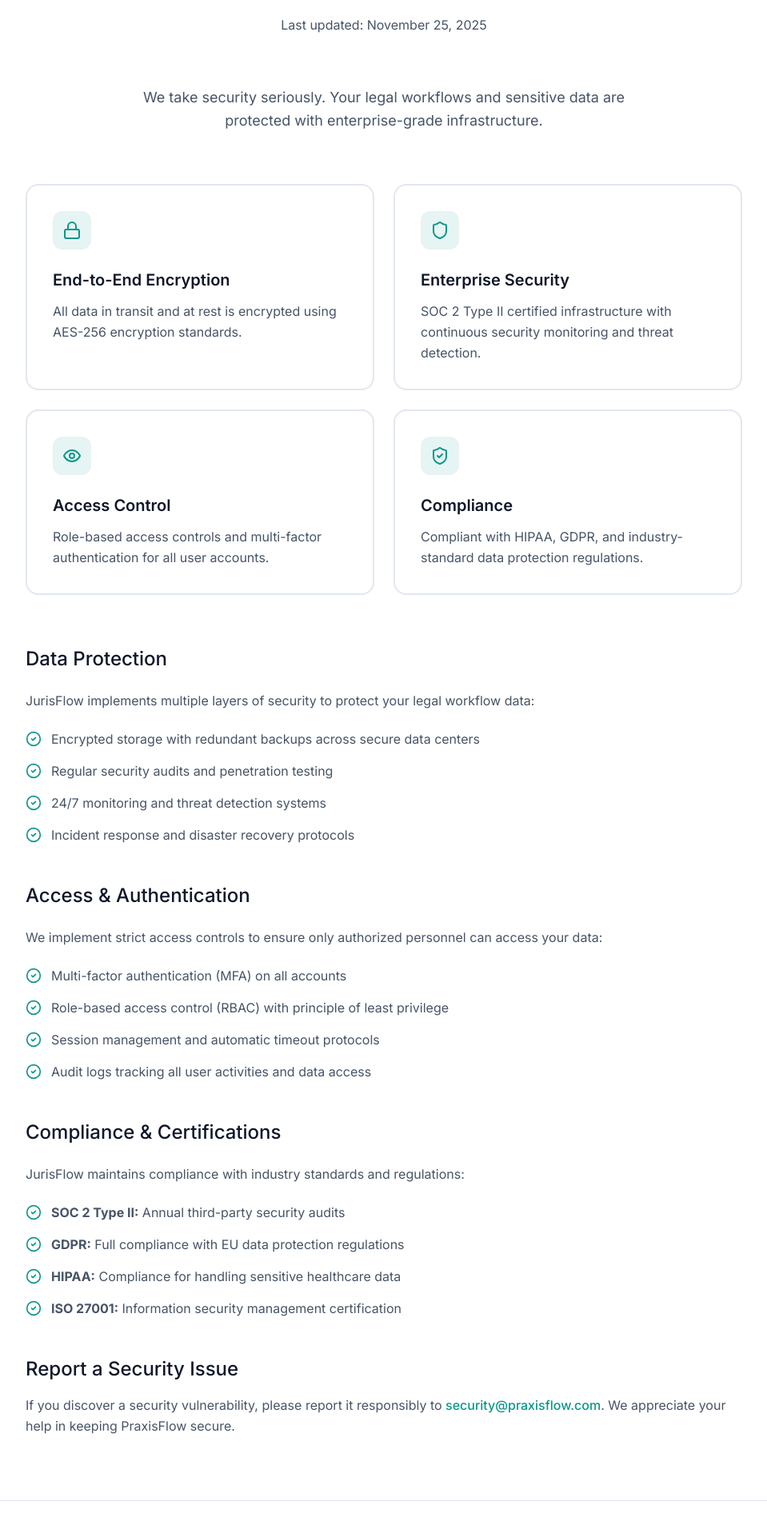
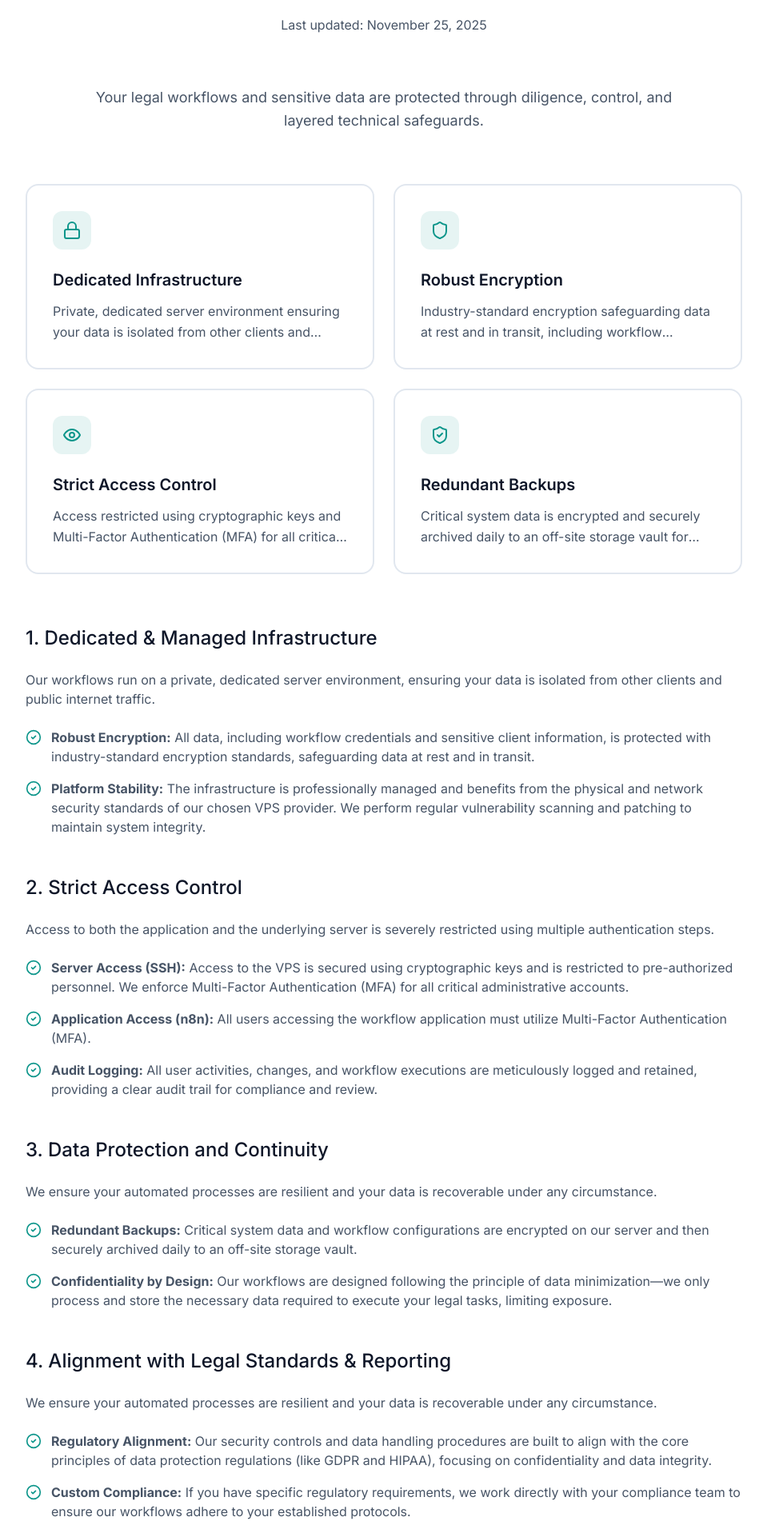
Before and after one commit to janr0599/agency_website, a Next.js app: page /security in a window 1280 px wide. Shown: the part 240-2142 px from the top of the page at 80% size, without its empty margins (160-1119 px from the left). Built offline with nearby package versions, Linux system fonts and the light colour scheme.

Commit message:
rewrote security page

```diff
--- a/app/security/page.tsx
+++ b/app/security/page.tsx
@@ -45,10 +45,9 @@
                     <FadeIn delay={0.1}>
                         <div className="space-y-16">
                             {/* Intro */}
-                            <div className="text-center max-w-2xl mx-auto">
+                            <div className="text-center max-w-3xl mx-auto">
                                 <p className="text-lg text-muted-foreground leading-relaxed">
-                                    We take security seriously. Your legal workflows and sensitive data are protected
-                                    with enterprise-grade infrastructure.
+                                    Your legal workflows and sensitive data are protected through diligence, control, and layered technical safeguards.
                                 </p>
                             </div>
 
@@ -59,9 +58,9 @@
                                         <div className="w-12 h-12 bg-accent/10 rounded-xl flex items-center justify-center mb-6 text-accent">
                                             <Lock className="w-6 h-6" />
                                         </div>
-                                        <h3 className="text-xl font-semibold text-foreground mb-3">End-to-End Encryption</h3>
-                                        <p className="text-muted-foreground leading-relaxed">
-                                            All data in transit and at rest is encrypted using AES-256 encryption standards.
+                                        <h3 className="text-xl font-semibold text-foreground mb-3">Dedicated Infrastructure</h3>
+                                        <p className="text-muted-foreground leading-relaxed line-clamp-2">
+                                            Private, dedicated server environment ensuring your data is isolated from other clients and public internet traffic.
                                         </p>
                                     </div>
                                 </div>
@@ -71,9 +70,9 @@
                                         <div className="w-12 h-12 bg-accent/10 rounded-xl flex items-center justify-center mb-6 text-accent">
                                             <Shield className="w-6 h-6" />
                                         </div>
-                                        <h3 className="text-xl font-semibold text-foreground mb-3">Enterprise Security</h3>
-                                        <p className="text-muted-foreground leading-relaxed">
-                                            SOC 2 Type II certified infrastructure with continuous security monitoring and threat detection.
+                                        <h3 className="text-xl font-semibold text-foreground mb-3">Robust Encryption</h3>
+                                        <p className="text-muted-foreground leading-relaxed line-clamp-2">
+                                            Industry-standard encryption safeguarding data at rest and in transit, including workflow credentials.
                                         </p>
                                     </div>
                                 </div>
@@ -83,9 +82,9 @@
                                         <div className="w-12 h-12 bg-accent/10 rounded-xl flex items-center justify-center mb-6 text-accent">
                                             <Eye className="w-6 h-6" />
                                         </div>
-                                        <h3 className="text-xl font-semibold text-foreground mb-3">Access Control</h3>
-                                        <p className="text-muted-foreground leading-relaxed">
-                                            Role-based access controls and multi-factor authentication for all user accounts.
+                                        <h3 className="text-xl font-semibold text-foreground mb-3">Strict Access Control</h3>
+                                        <p className="text-muted-foreground leading-relaxed line-clamp-2">
+                                            Access restricted using cryptographic keys and Multi-Factor Authentication (MFA) for all critical accounts.
                                         </p>
                                     </div>
                                 </div>
@@ -95,9 +94,9 @@
                                         <div className="w-12 h-12 bg-accent/10 rounded-xl flex items-center justify-center mb-6 text-accent">
                                             <ShieldCheck className="w-6 h-6" />
                                         </div>
-                                        <h3 className="text-xl font-semibold text-foreground mb-3">Compliance</h3>
-                                        <p className="text-muted-foreground leading-relaxed">
-                                            Compliant with HIPAA, GDPR, and industry-standard data protection regulations.
+                                        <h3 className="text-xl font-semibold text-foreground mb-3">Redundant Backups</h3>
+                                        <p className="text-muted-foreground leading-relaxed line-clamp-2">
+                                            Critical system data is encrypted and securely archived daily to an off-site storage vault for continuity.
                                         </p>
                                     </div>
                                 </div>
@@ -105,18 +104,16 @@
 
                             {/* Detailed Sections */}
                             <div className="space-y-12">
-                                {/* Data Protection */}
+                                {/* Dedicated & Managed Infrastructure */}
                                 <section>
-                                    <h2 className="text-2xl font-medium text-foreground mb-6">Data Protection</h2>
+                                    <h2 className="text-2xl font-medium text-foreground mb-6">1. Dedicated & Managed Infrastructure</h2>
                                     <p className="text-muted-foreground mb-6">
-                                        JurisFlow implements multiple layers of security to protect your legal workflow data:
+                                        Our workflows run on a private, dedicated server environment, ensuring your data is isolated from other clients and public internet traffic.
                                     </p>
                                     <ul className="space-y-4">
                                         {[
-                                            "Encrypted storage with redundant backups across secure data centers",
-                                            "Regular security audits and penetration testing",
-                                            "24/7 monitoring and threat detection systems",
-                                            "Incident response and disaster recovery protocols"
+                                            <span><strong>Robust Encryption:</strong> All data, including workflow credentials and sensitive client information, is protected with industry-standard encryption standards, safeguarding data at rest and in transit.</span>,
+                                            <span><strong>Platform Stability:</strong> The infrastructure is professionally managed and benefits from the physical and network security standards of our chosen VPS provider. We perform regular vulnerability scanning and patching to maintain system integrity.</span>
                                         ].map((item, i) => (
                                             <li key={i} className="flex gap-3 items-start">
                                                 <CheckCircle2 className="w-5 h-5 text-accent flex-shrink-0 mt-0.5" />
@@ -126,18 +123,17 @@
                                     </ul>
                                 </section>
 
-                                {/* Access & Authentication */}
+                                {/* Strict Access Control */}
                                 <section>
-                                    <h2 className="text-2xl font-medium text-foreground mb-6">Access & Authentication</h2>
+                                    <h2 className="text-2xl font-medium text-foreground mb-6">2. Strict Access Control</h2>
                                     <p className="text-muted-foreground mb-6">
-                                        We implement strict access controls to ensure only authorized personnel can access your data:
+                                        Access to both the application and the underlying server is severely restricted using multiple authentication steps.
                                     </p>
                                     <ul className="space-y-4">
                                         {[
-                                            "Multi-factor authentication (MFA) on all accounts",
-                                            "Role-based access control (RBAC) with principle of least privilege",
-                                            "Session management and automatic timeout protocols",
-                                            "Audit logs tracking all user activities and data access"
+                                            <span><strong>Server Access (SSH):</strong> Access to the VPS is secured using cryptographic keys and is restricted to pre-authorized personnel. We enforce Multi-Factor Authentication (MFA) for all critical administrative accounts.</span>,
+                                            <span><strong>Application Access (n8n):</strong> All users accessing the workflow application must utilize Multi-Factor Authentication (MFA).</span>,
+                                            <span><strong>Audit Logging:</strong> All user activities, changes, and workflow executions are meticulously logged and retained, providing a clear audit trail for compliance and review.</span>
                                         ].map((item, i) => (
                                             <li key={i} className="flex gap-3 items-start">
                                                 <CheckCircle2 className="w-5 h-5 text-accent flex-shrink-0 mt-0.5" />
@@ -147,18 +143,35 @@
                                     </ul>
                                 </section>
 
-                                {/* Compliance & Certifications */}
+                                {/* Data Protection and Continuity */}
                                 <section>
-                                    <h2 className="text-2xl font-medium text-foreground mb-6">Compliance & Certifications</h2>
+                                    <h2 className="text-2xl font-medium text-foreground mb-6">3. Data Protection and Continuity</h2>
                                     <p className="text-muted-foreground mb-6">
-                                        JurisFlow maintains compliance with industry standards and regulations:
+                                        We ensure your automated processes are resilient and your data is recoverable under any circumstance.
                                     </p>
                                     <ul className="space-y-4">
                                         {[
-                                            <span><strong>SOC 2 Type II:</strong> Annual third-party security audits</span>,
-                                            <span><strong>GDPR:</strong> Full compliance with EU data protection regulations</span>,
-                                            <span><strong>HIPAA:</strong> Compliance for handling sensitive healthcare data</span>,
-                                            <span><strong>ISO 27001:</strong> Information security management certification</span>
+                                            <span><strong>Redundant Backups:</strong> Critical system data and workflow configurations are encrypted on our server and then securely archived daily to an off-site storage vault.</span>,
+                                            <span><strong>Confidentiality by Design:</strong> Our workflows are designed following the principle of data minimization—we only process and store the necessary data required to execute your legal tasks, limiting exposure.</span>
+                                        ].map((item, i) => (
+                                            <li key={i} className="flex gap-3 items-start">
+                                                <CheckCircle2 className="w-5 h-5 text-accent flex-shrink-0 mt-0.5" />
+                                                <span className="text-muted-foreground">{item}</span>
+                                            </li>
+                                        ))}
+                                    </ul>
+                                </section>
+
+                                {/* Legal Standards & Reporting*/}
+                                <section>
+                                    <h2 className="text-2xl font-medium text-foreground mb-6">4. Alignment with Legal Standards & Reporting</h2>
+                                    <p className="text-muted-foreground mb-6">
+                                        We ensure your automated processes are resilient and your data is recoverable under any circumstance.
+                                    </p>
+                                    <ul className="space-y-4">
+                                        {[
+                                            <span><strong>Regulatory Alignment:</strong> Our security controls and data handling procedures are built to align with the core principles of data protection regulations (like GDPR and HIPAA), focusing on confidentiality and data integrity.</span>,
+                                            <span><strong>Custom Compliance:</strong> If you have specific regulatory requirements, we work directly with your compliance team to ensure our workflows adhere to your established protocols.</span>
                                         ].map((item, i) => (
                                             <li key={i} className="flex gap-3 items-start">
                                                 <CheckCircle2 className="w-5 h-5 text-accent flex-shrink-0 mt-0.5" />
```
